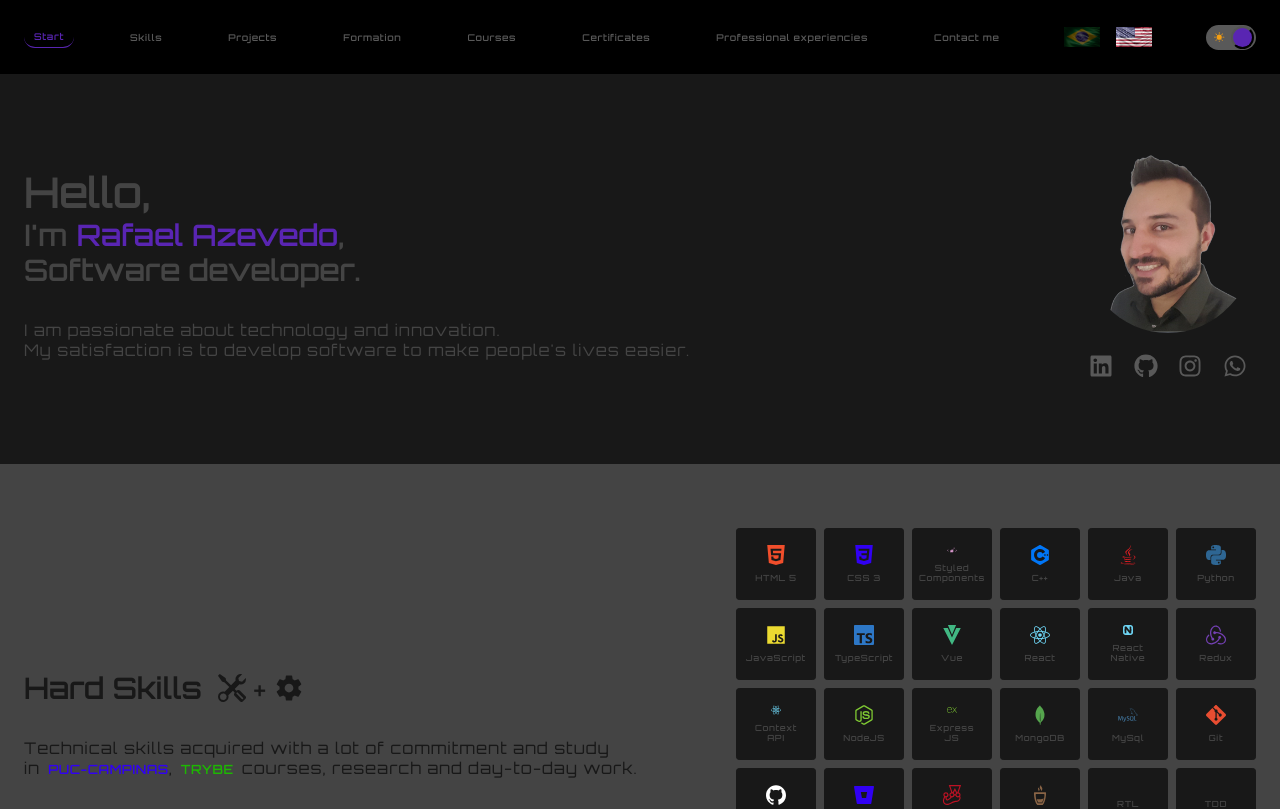
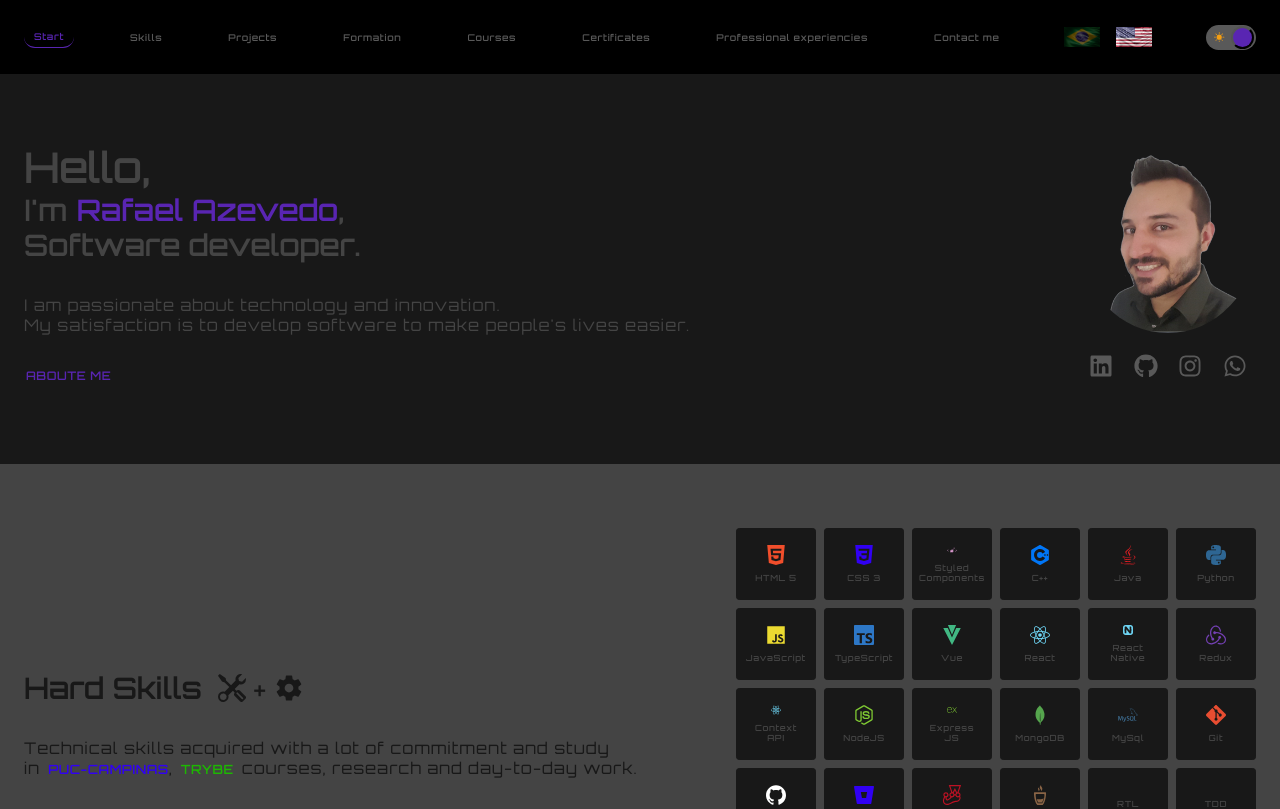
Before and after one commit to RafaelBiatoAzevedo/portifolio-Rafael-Azevedo, a React (Create React App) app: page / in a window 1280 px wide. Shown: the top 809 px of the page. Built offline with nearby package versions, Linux system fonts and the light colour scheme.

Commit message:
feat: add news pages

```diff
--- a/src/components/Button/index.tsx
+++ b/src/components/Button/index.tsx
@@ -11,6 +11,9 @@ interface IButtonProps {
   onMouseOver: () => void;
   onMouseOut: () => void;
 
+  fontColor?: string;
+  fontSize?: string;
+  fontWeight?: 'regular' | 'medium' | 'bold';
   backgroundColor?: string;
   isHoverBackgroundColor?: string;
   borderRadius?: string;
@@ -30,6 +33,9 @@ export const Button: FC<IButtonProps> = ({
   backgroundColor = 'transparent',
   isHoverBackgroundColor = 'transparent',
   borderRadius = '2px',
+  fontColor = '#000',
+  fontSize = '1rem',
+  fontWeight = 'regular',
   width = 'auto',
   height = 'auto',
   paddingX = '2px',
@@ -48,7 +54,14 @@ export const Button: FC<IButtonProps> = ({
       paddingY={paddingY}
       borderRadius={borderRadius}
     >
-      {!!title && <Text title={title} />}
+      {!!title && (
+        <Text
+          color={fontColor}
+          size={fontSize}
+          weight={fontWeight}
+          title={title}
+        />
+      )}
       {!!icon && icon}
     </Wrapper>
   );
@@ -57,6 +70,9 @@ export const Button: FC<IButtonProps> = ({
 Button.defaultProps = {
   title: undefined,
   icon: undefined,
+  fontColor: undefined,
+  fontSize: undefined,
+  fontWeight: undefined,
   borderRadius: '2px',
   backgroundColor: 'transparent',
   isHoverBackgroundColor: 'trnsparent',
--- a/src/components/Start/index.tsx
+++ b/src/components/Start/index.tsx
@@ -9,6 +9,7 @@ import { Wrapper, WrapperText, WrapperImage } from './styles';
 
 import { Translator } from '../Translator';
 import { Text } from '../Text';
+import { Button } from '../Button';
 
 export const Start: FC = () => {
   const { colors, fontWeight } = useTheme();
@@ -58,6 +59,15 @@ export const Start: FC = () => {
             size="2rem"
           />
         </div>
+        <Button
+          title="ABOUTE ME"
+          fontColor={colors.secondary}
+          fontSize="1.4rem"
+          fontWeight="bold"
+          onClick={() => console.log('teste')}
+          onMouseOver={() => console.log('teste')}
+          onMouseOut={() => console.log('teste')}
+        />
       </WrapperText>
       <WrapperImage>
         <img src={picture} alt="rafael" />
--- a/src/i18n/locales/pt-br.ts
+++ b/src/i18n/locales/pt-br.ts
@@ -66,6 +66,9 @@ const objExport = {
       ssNine: 'Resolver problemas',
       ssTen: 'Pensamento crítico',
       ssEleven: 'Inteligência emocional',
+    },
+    ProjectsProfessional: {
+      title: 'Projetos profissionais',
     },
     Projects: {
       view: 'Visitar Site',
```
